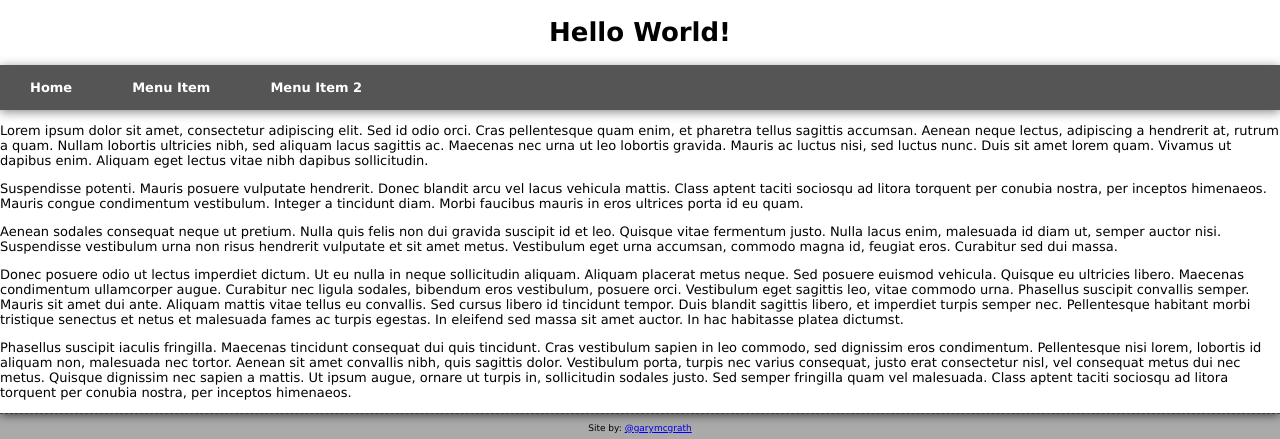
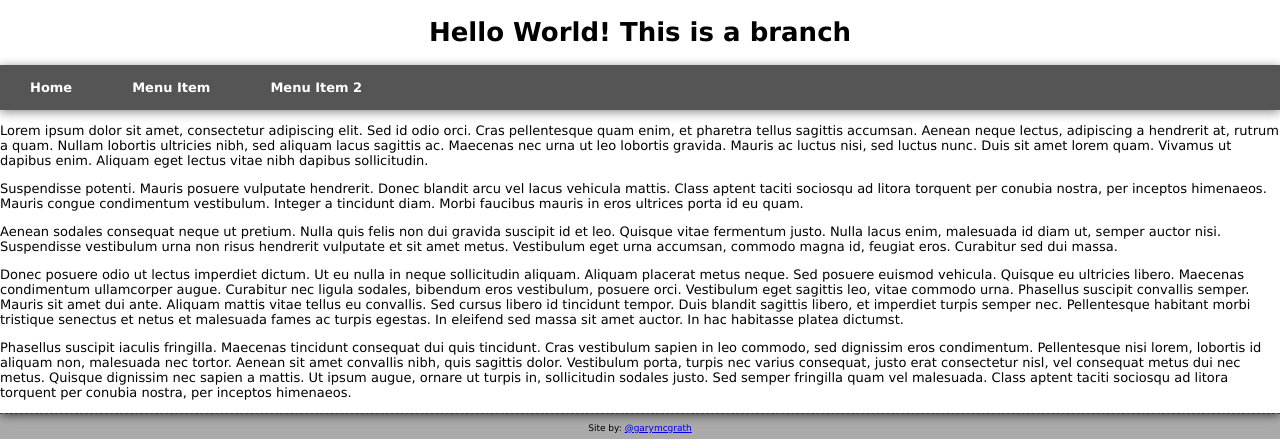
Before and after one commit to gfmcgrath/hello-world, a plain HTML site: page index.html in a window 1280 px wide. Shown: the top 439 px of the page. Drawn offline with Linux system fonts and the light colour scheme.

Commit message:
Update index.html

```diff
--- a/index.html
+++ b/index.html
@@ -11,7 +11,7 @@
 	<body>
 
 		<header>
-			<h1>Hello World!</h1>
+			<h1>Hello World! This is a branch</h1>
 		</header>
 
 		<nav>
```
